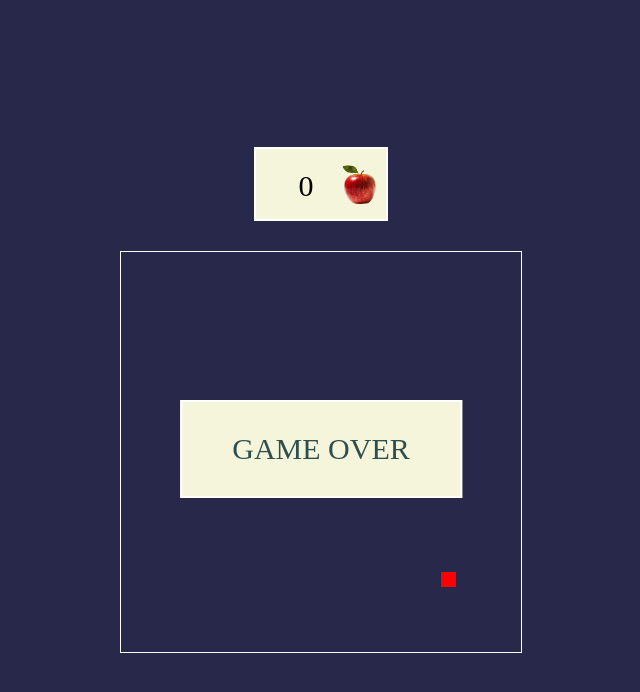
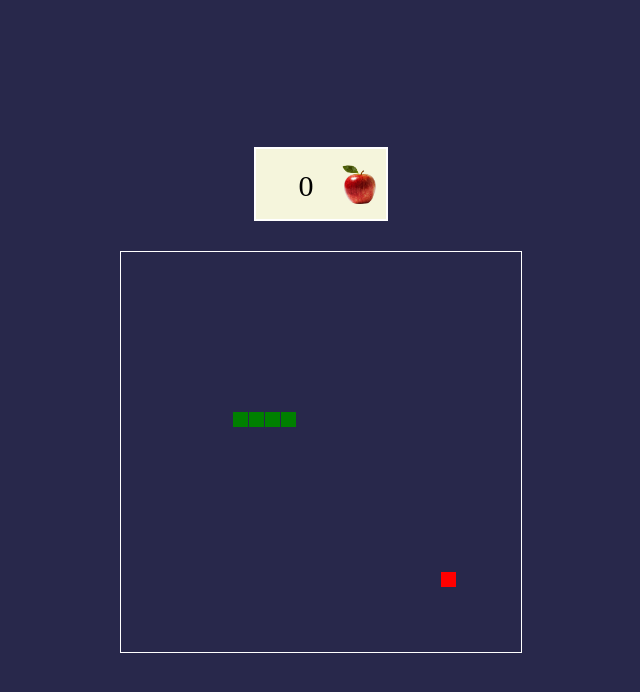
Before and after one commit to daryaami/SnakeJS, a website: page index.html in a window 1280 px wide. Shown: the whole page, without its empty margins (319-959 px from the left). Drawn offline with Linux system fonts and the light colour scheme.

```diff
--- a/index.html
+++ b/index.html
@@ -10,7 +10,7 @@
 <body>
     <div id="count">0</div>
     <canvas id="game" height="400" width="400"></canvas>
-    <div id="gameLost" class="active">GAME OVER</div>
+    <div id="gameLost" class="hidden">GAME OVER</div>
     <script src="js/min.js"></script>
 </body>
 </html>
```
